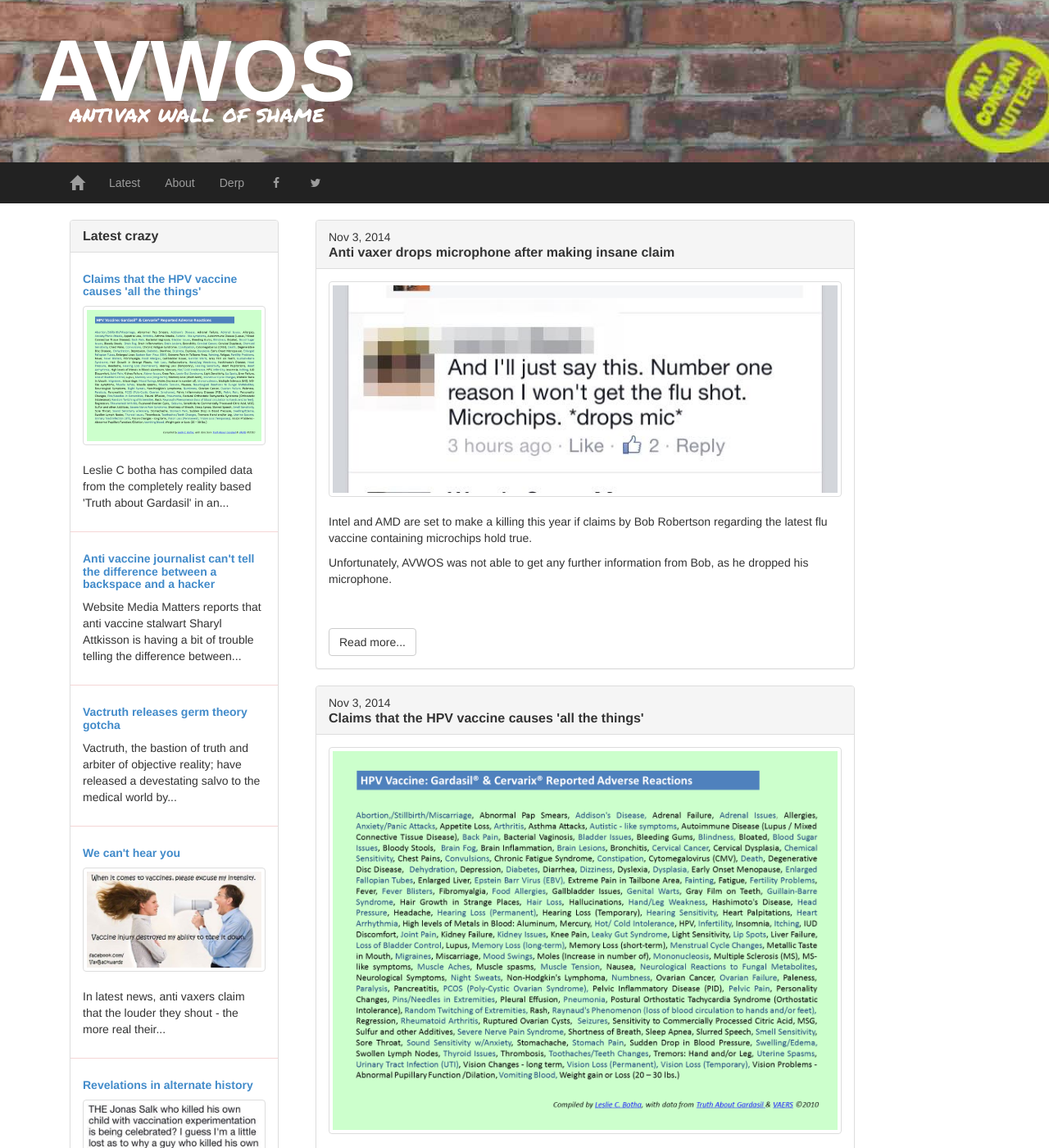
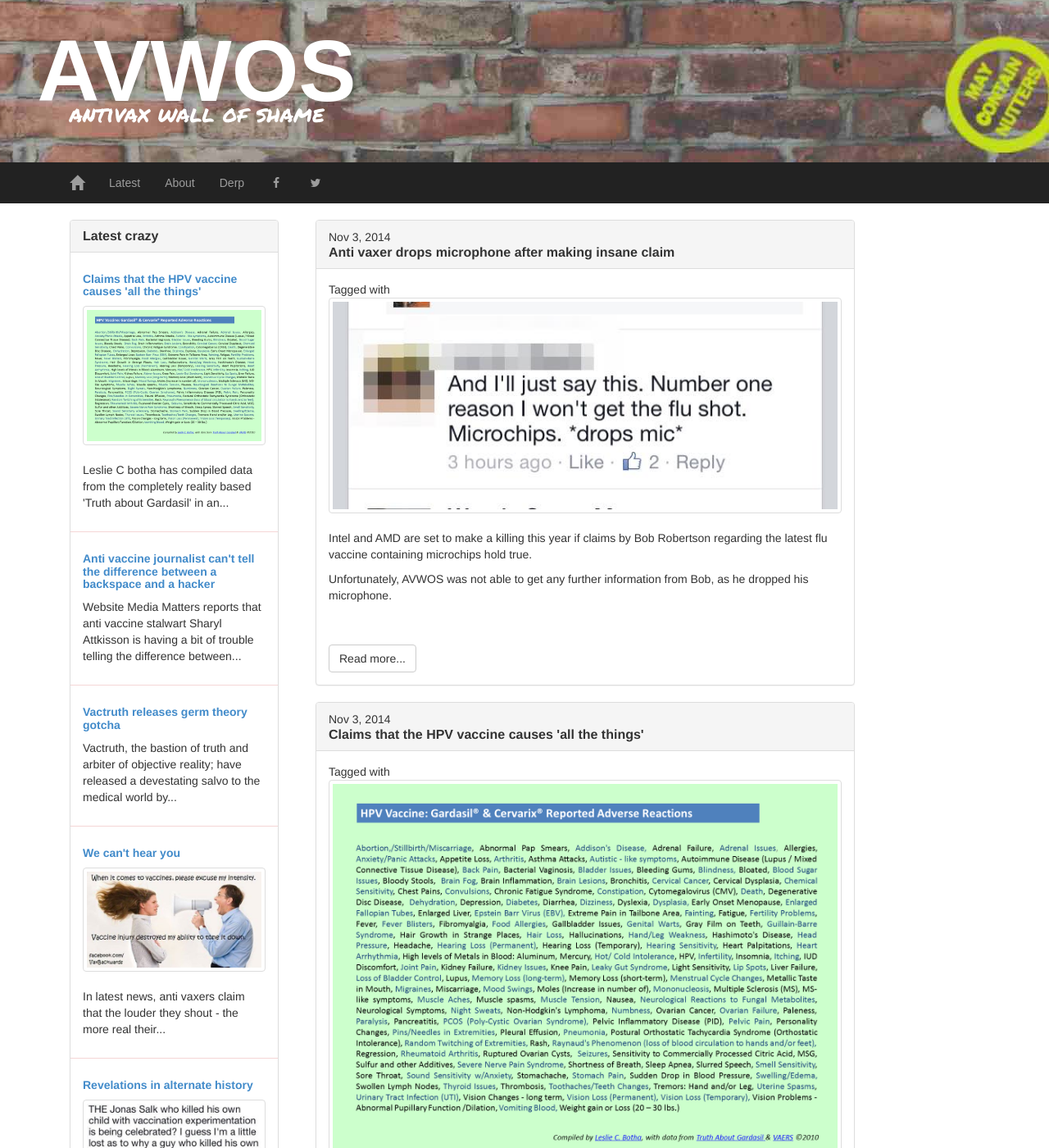
Before and after one commit to avwos/avwos-site, a Jekyll site: the page built from index.html, in a window 1280 px wide and 1400 px high. Shown: the whole window at 82% size. Built offline with Jekyll 4.4.1, drawn with Linux system fonts in a browser that asks for light colours; some web fonts are replaced; some of the changed text lies outside the part shown.

Commit message:
add categpry displayed in post

```diff
--- a/_layouts/post.html
+++ b/_layouts/post.html
@@ -12,6 +12,7 @@
 
 
   <article class="post-content">
+    Tagged with {{ page.categories | join: ', ' }}
     {{ content }}
   </article></br>
   {% if page.comments %}
--- a/index.html
+++ b/index.html
@@ -11,6 +11,7 @@
         <h3 class="panel-title"><a href="{{ site.baseurl }}/{{ post.url }}">{{ post.title }}</a></h3>
       </div>
       <div class="panel-body">
+        Tagged with {{ page.categories | join: ', ' }}
         {{ post.content | truncatewords: 80 }}<br><br>
         <a href="{{ site.baseurl }}/{{ post.url }}"><btn class="btn btn-default">Read more...</btn></a><br>
       </div>
```
